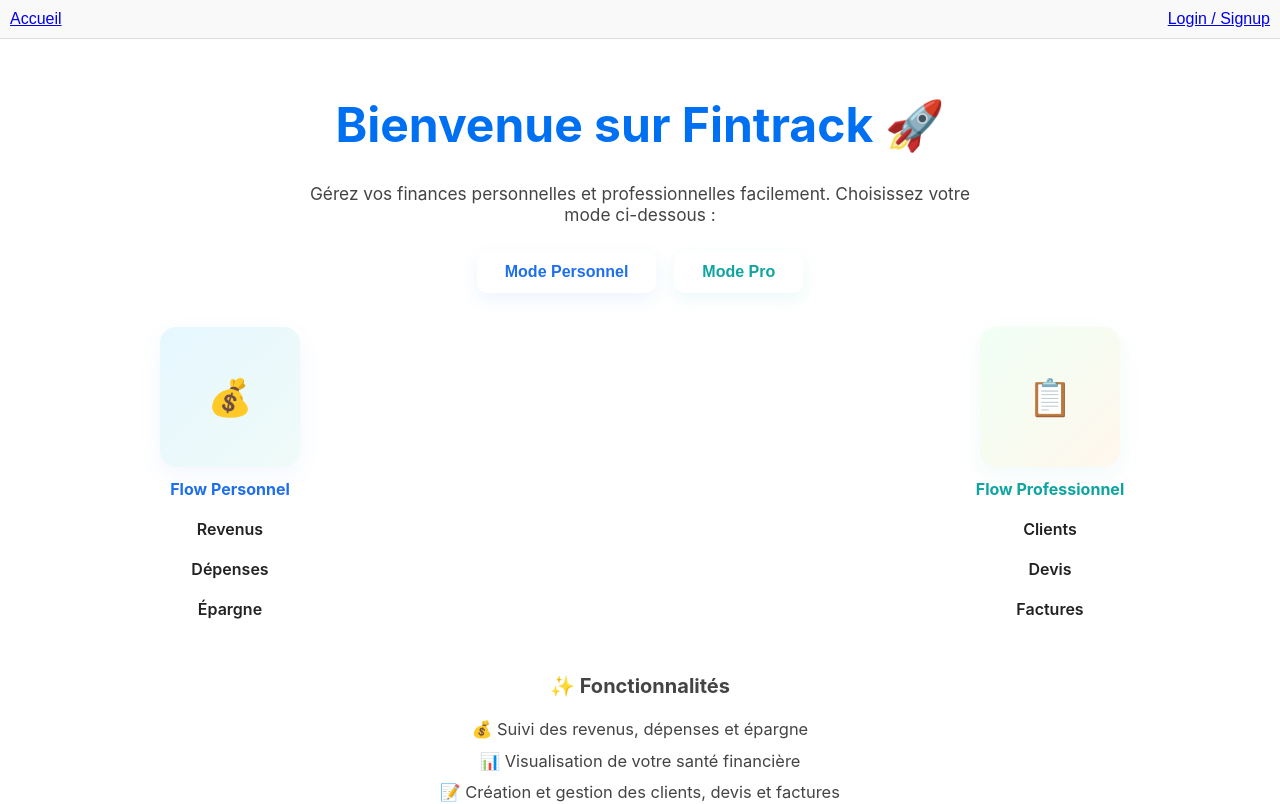
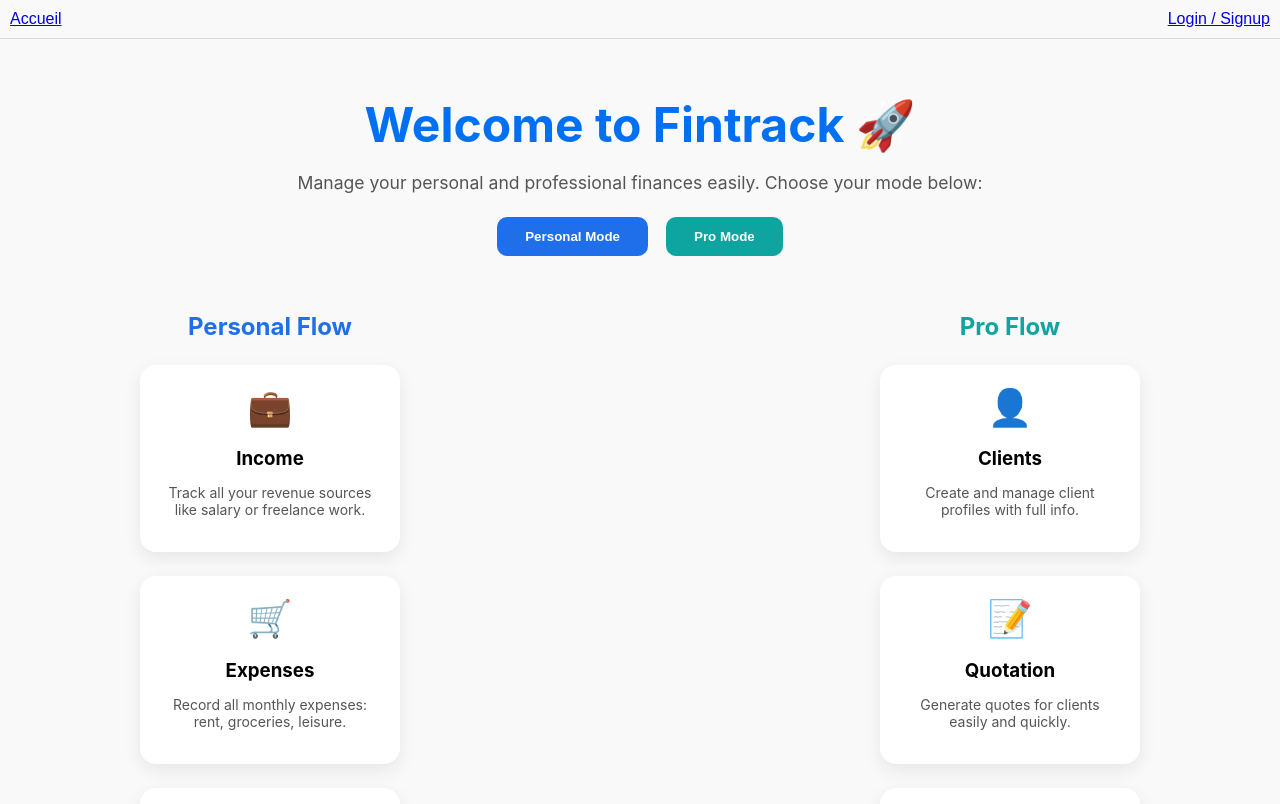
Before and after one commit to allanbavajee/fintrack, a Next.js app: page / in a window 1280 px wide. Shown: the top 804 px of the page. Built offline with nearby package versions, Linux system fonts and the light colour scheme; no server answers.

Commit message:
Update index.js

```diff
--- a/pages/index.js
+++ b/pages/index.js
@@ -2,146 +2,82 @@
 import Link from "next/link";
 
 export default function Home() {
+  const personalSteps = [
+    { step: 1, title: "Income", icon: "💼", desc: "Track all your revenue sources like salary or freelance work." },
+    { step: 2, title: "Expenses", icon: "🛒", desc: "Record all monthly expenses: rent, groceries, leisure." },
+    { step: 3, title: "Savings", icon: "🏦", desc: "Set aside a percentage of your income for savings." },
+  ];
+
+  const proSteps = [
+    { step: 1, title: "Clients", icon: "👤", desc: "Create and manage client profiles with full info." },
+    { step: 2, title: "Quotation", icon: "📝", desc: "Generate quotes for clients easily and quickly." },
+    { step: 3, title: "Invoice", icon: "📄", desc: "Convert quotes into invoices and track payments." },
+  ];
+
+  const cardStyle = {
+    background: "#fff",
+    borderRadius: 16,
+    padding: "20px",
+    marginBottom: 24,
+    boxShadow: "0 6px 18px rgba(0,0,0,0.08)",
+    maxWidth: 220,
+    textAlign: "center",
+  };
+
   return (
-    <div
-      style={{
-        display: "flex",
-        flexDirection: "column",
-        alignItems: "center",
-        justifyContent: "center",
-        minHeight: "100vh",
-        padding: "24px",
-        background: "#ffffff",
-        fontFamily: "Inter, Arial, sans-serif",
-        color: "#222",
-        textAlign: "center",
-      }}
-    >
-      {/* En-tête */}
-      <h1 style={{ fontSize: "3rem", marginBottom: "12px" }}>Bienvenue sur Fintrack 🚀</h1>
-      <p style={{ fontSize: "1.08rem", color: "#444", maxWidth: 680, marginBottom: "26px" }}>
-        Gérez vos finances personnelles et professionnelles facilement. Choisissez votre mode ci-dessous :
-      </p>
-
-      {/* Boutons de sélection */}
-      <div style={{ display: "flex", gap: 18, marginBottom: 34 }}>
-        <Link href="/personal">
-          <button
-            style={{
-              padding: "12px 28px",
-              fontSize: "1rem",
-              borderRadius: 10,
-              border: "none",
-              cursor: "pointer",
-              backgroundColor: "#ffffff",
-              color: "#1f6feb",
-              fontWeight: 700,
-              boxShadow: "0 6px 18px rgba(31,111,235,0.08)",
-              transition: "transform .12s ease",
-            }}
-            onMouseOver={(e) => (e.currentTarget.style.transform = "translateY(-3px)")}
-            onMouseOut={(e) => (e.currentTarget.style.transform = "translateY(0)")}
-          >
-            Mode Personnel
-          </button>
-        </Link>
-
-        <Link href="/pro">
-          <button
-            style={{
-              padding: "12px 28px",
-              fontSize: "1rem",
-              borderRadius: 10,
-              border: "none",
-              cursor: "pointer",
-              backgroundColor: "#ffffff",
-              color: "#0ea5a0",
-              fontWeight: 700,
-              boxShadow: "0 6px 18px rgba(14,165,160,0.08)",
-              transition: "transform .12s ease",
-            }}
-            onMouseOver={(e) => (e.currentTarget.style.transform = "translateY(-3px)")}
-            onMouseOut={(e) => (e.currentTarget.style.transform = "translateY(0)")}
-          >
-            Mode Pro
-          </button>
-        </Link>
+    <div style={{ minHeight: "100vh", padding: 24, background: "#f9f9f9", fontFamily: "Inter, Arial, sans-serif" }}>
+      {/* Header */}
+      <div style={{ textAlign: "center", marginBottom: 36 }}>
+        <h1 style={{ fontSize: "3rem", marginBottom: 12 }}>Welcome to Fintrack 🚀</h1>
+        <p style={{ fontSize: "1.1rem", color: "#555" }}>
+          Manage your personal and professional finances easily. Choose your mode below:
+        </p>
+        <div style={{ display: "flex", justifyContent: "center", gap: 18, marginTop: 24 }}>
+          <Link href="/personal">
+            <button style={{ padding: "12px 28px", borderRadius: 10, border: "none", cursor: "pointer", backgroundColor: "#1f6feb", color: "#fff", fontWeight: 700 }}>Personal Mode</button>
+          </Link>
+          <Link href="/pro">
+            <button style={{ padding: "12px 28px", borderRadius: 10, border: "none", cursor: "pointer", backgroundColor: "#0ea5a0", color: "#fff", fontWeight: 700 }}>Pro Mode</button>
+          </Link>
+        </div>
       </div>
 
       {/* Flows */}
-      <div style={{ display: "flex", justifyContent: "space-between", width: "100%", maxWidth: 1000, marginBottom: 36 }}>
-        {/* Flow Personnel */}
-        <div style={{ textAlign: "center", width: 180 }}>
-          <div
-            style={{
-              width: 140,
-              margin: "0 auto 12px",
-              display: "flex",
-              alignItems: "center",
-              justifyContent: "center",
-              height: 140,
-              borderRadius: 16,
-              background: "linear-gradient(135deg,#e6f7ff,#f0fbf8)",
-              boxShadow: "0 8px 24px rgba(31,111,235,0.06)",
-            }}
-          >
-            <div style={{ fontSize: 36 }}>💰</div>
-          </div>
-
-          <div style={{ display: "flex", flexDirection: "column", gap: 12, alignItems: "center" }}>
-            <div style={{ fontWeight: 700, color: "#1f6feb" }}>Flow Personnel</div>
-
-            <div style={{ textAlign: "center", marginTop: 8 }}>
-              <div style={{ marginBottom: 8, fontWeight: 600 }}>Revenus</div>
-              <div style={{ height: 12 }} />
-              <div style={{ marginBottom: 8, fontWeight: 600 }}>Dépenses</div>
-              <div style={{ height: 12 }} />
-              <div style={{ marginBottom: 2, fontWeight: 600 }}>Épargne</div>
+      <div style={{ display: "flex", justifyContent: "space-between", maxWidth: 1000, margin: "0 auto", gap: 48 }}>
+        {/* Personal Flow */}
+        <div>
+          <h2 style={{ textAlign: "center", color: "#1f6feb", marginBottom: 24 }}>Personal Flow</h2>
+          {personalSteps.map((item) => (
+            <div key={item.step} style={cardStyle}>
+              <div style={{ fontSize: 36, marginBottom: 12 }}>{item.icon}</div>
+              <h3 style={{ marginBottom: 8 }}>{item.title}</h3>
+              <p style={{ fontSize: 14, color: "#555" }}>{item.desc}</p>
             </div>
-          </div>
+          ))}
         </div>
 
-        {/* Flow Professionnel */}
-        <div style={{ textAlign: "center", width: 180 }}>
-          <div
-            style={{
-              width: 140,
-              margin: "0 auto 12px",
-              display: "flex",
-              alignItems: "center",
-              justifyContent: "center",
-              height: 140,
-              borderRadius: 16,
-              background: "linear-gradient(135deg,#f0fff4,#fff7ed)",
-              boxShadow: "0 8px 24px rgba(14,165,160,0.06)",
-            }}
-          >
-            <div style={{ fontSize: 36 }}>📋</div>
-          </div>
-
-          <div style={{ display: "flex", flexDirection: "column", gap: 12, alignItems: "center" }}>
-            <div style={{ fontWeight: 700, color: "#0ea5a0" }}>Flow Professionnel</div>
-
-            <div style={{ textAlign: "center", marginTop: 8 }}>
-              <div style={{ marginBottom: 8, fontWeight: 600 }}>Clients</div>
-              <div style={{ height: 12 }} />
-              <div style={{ marginBottom: 8, fontWeight: 600 }}>Devis</div>
-              <div style={{ height: 12 }} />
-              <div style={{ marginBottom: 2, fontWeight: 600 }}>Factures</div>
+        {/* Pro Flow */}
+        <div>
+          <h2 style={{ textAlign: "center", color: "#0ea5a0", marginBottom: 24 }}>Pro Flow</h2>
+          {proSteps.map((item) => (
+            <div key={item.step} style={cardStyle}>
+              <div style={{ fontSize: 36, marginBottom: 12 }}>{item.icon}</div>
+              <h3 style={{ marginBottom: 8 }}>{item.title}</h3>
+              <p style={{ fontSize: 14, color: "#555" }}>{item.desc}</p>
             </div>
-          </div>
+          ))}
         </div>
       </div>
 
-      {/* Fonctionnalités */}
-      <div style={{ maxWidth: 720, textAlign: "center", color: "#444" }}>
-        <h2 style={{ fontSize: "1.25rem", marginBottom: 12 }}>✨ Fonctionnalités</h2>
+      {/* Features */}
+      <div style={{ maxWidth: 720, textAlign: "center", color: "#444", marginTop: 48, marginLeft: "auto", marginRight: "auto" }}>
+        <h2 style={{ fontSize: "1.25rem", marginBottom: 12 }}>✨ Features</h2>
         <ul style={{ listStyle: "none", paddingLeft: 0, lineHeight: 1.9, fontSize: "1.03rem" }}>
-          <li>💰 Suivi des revenus, dépenses et épargne</li>
-          <li>📊 Visualisation de votre santé financière</li>
-          <li>📝 Création et gestion des clients, devis et factures</li>
-          <li>🔔 Notifications hebdomadaires pour améliorer vos finances</li>
-          <li>🔒 Expérience sécurisée et personnalisée avec connexion</li>
+          <li>💰 Track your personal income, expenses and savings</li>
+          <li>📊 Visualize your financial health with charts</li>
+          <li>📝 Create and manage clients, quotes and invoices</li>
+          <li>🔔 Receive weekly tips to improve your finances</li>
+          <li>🔒 Secure and personalized experience with login</li>
         </ul>
       </div>
     </div>
```
